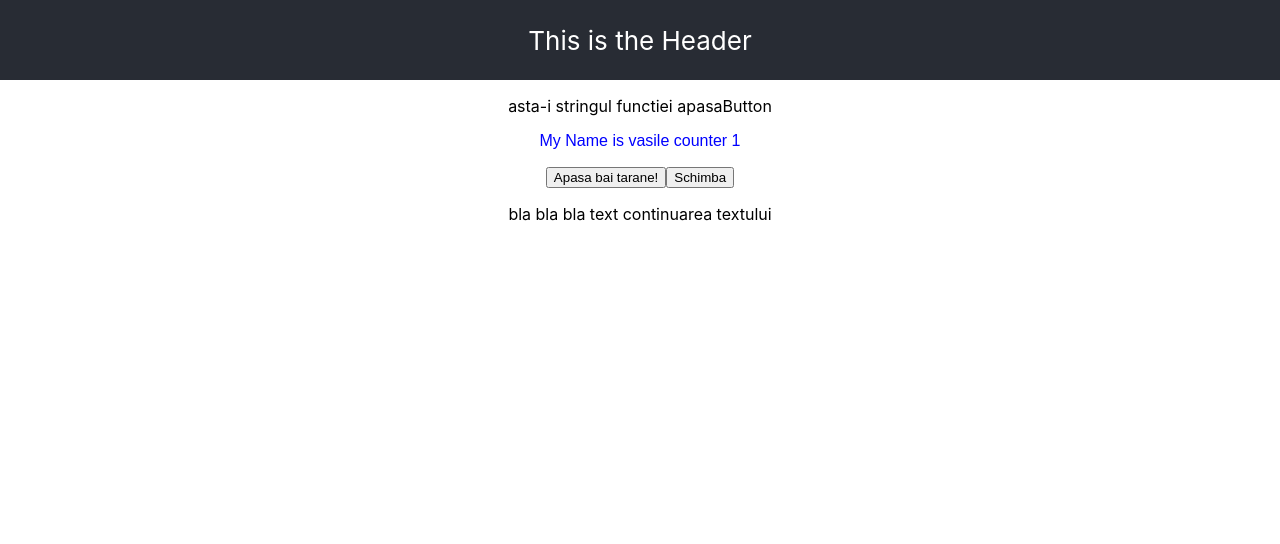
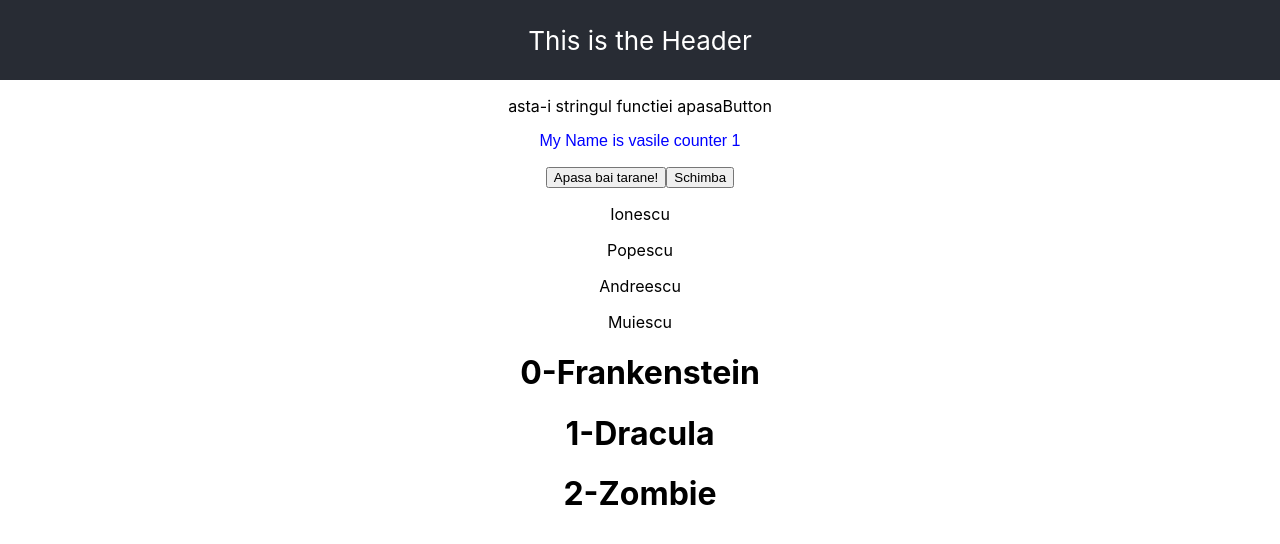
Before and after one commit to EduardRo/prj36-lr-mnst-rldx, a React (Create React App) app: page / in a window 1280 px wide. Both pictures are taken after a click on the button "Apasa bai tarane!". Shown: the top 544 px of the page. Built offline with nearby package versions, Linux system fonts and the light colour scheme.

Commit message:
before json fetch

```diff
--- a/src/App.js
+++ b/src/App.js
@@ -9,6 +9,11 @@
     counter: 0,
     amici: ['Ionescu', 'Popescu', 'Andreescu', 'Muiescu'],
     txt: '',
+    monsters: [
+      { name: 'Frankenstein' },
+      { name: 'Dracula' },
+      { name: 'Zombie' },
+    ],
   };
 
   apasaButton = (e) => {
@@ -16,11 +21,11 @@
     this.setState({ name: 'vasile' });
     this.setState({ string: 'asta-i stringul functiei apasaButton' });
     this.setState({ counter: this.state.counter + 1 });
-    const newTxt = this.arataText('bla bla bla text');
+    const newTxt = this.arataText(this.state.amici);
     this.setState({ txt: newTxt });
   };
-  arataText(gigel) {
-    return gigel + ' continuarea textului';
+  arataText(am) {
+    return am.map((person, index) => <p key={index}>{person}</p>);
   }
 
   render() {
@@ -41,7 +46,15 @@
           >
             Schimba
           </button>
-          <p>{this.state.txt}</p>
+          <div>{this.state.txt}</div>
+
+          {this.state.monsters.map((person, index) => {
+            return (
+              <h1 key={index}>
+                {index}-{person.name}
+              </h1>
+            );
+          })}
         </div>
       </div>
     );
```
